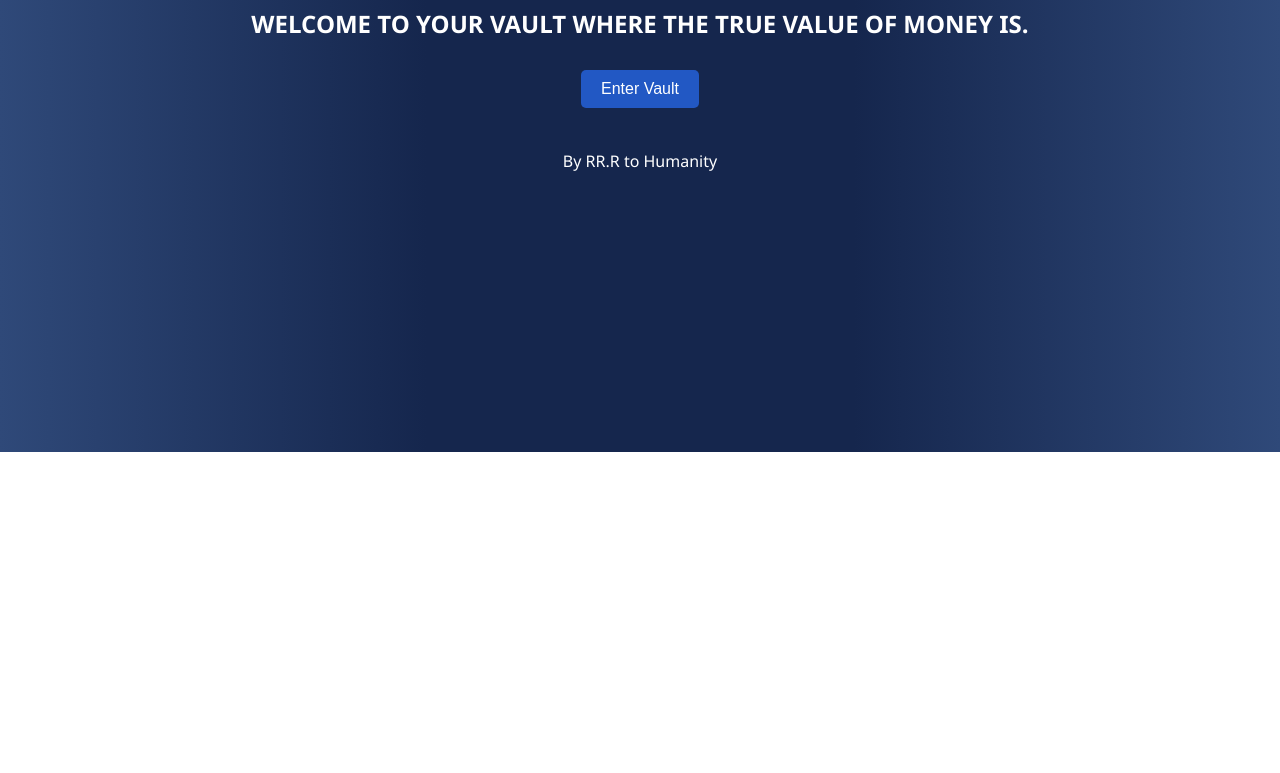
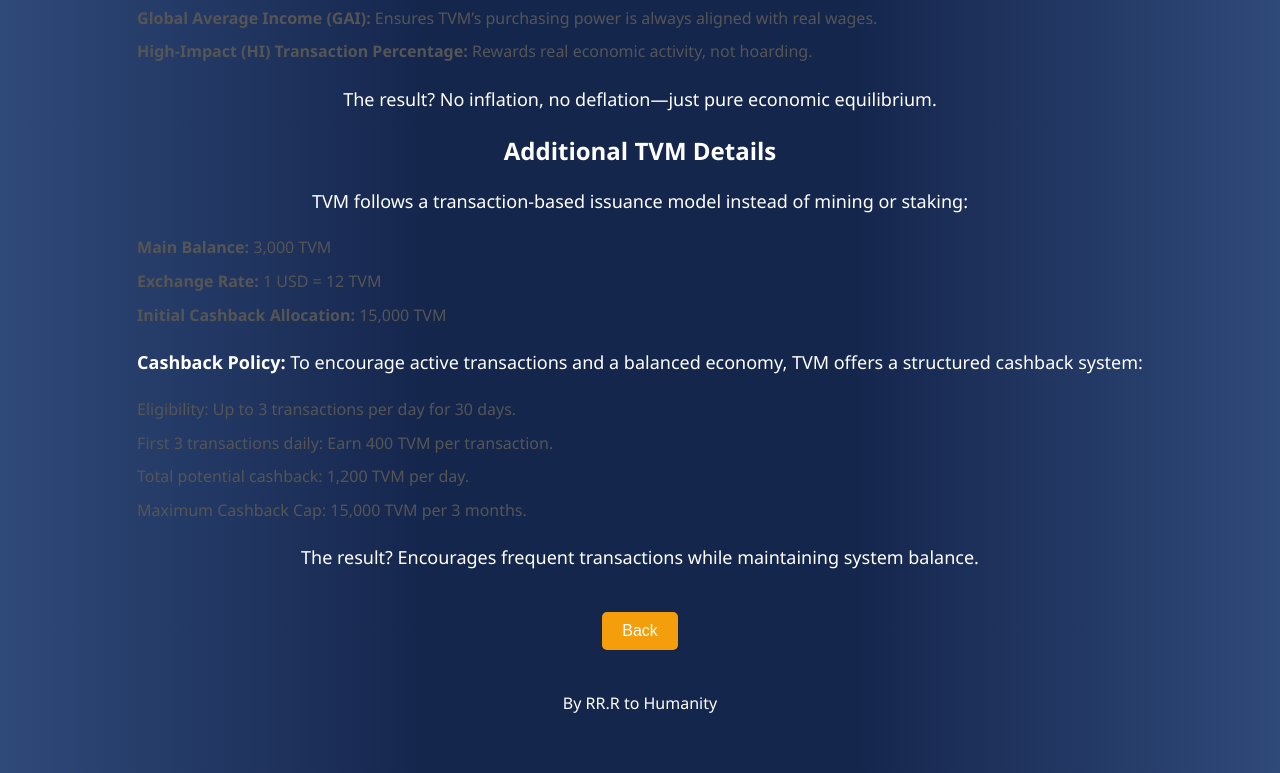
Before and after one commit to RiyadRamadan/BIO-RR.R, a plain HTML site: page index.html in a window 1280 px wide. Shown: the part 388-1161 px from the top of the page. Before the commit the page ends 840 px from the top, so only its background shows below. Drawn offline with Linux system fonts and the light colour scheme.

Commit message:
index.html

```diff
--- a/index.html
+++ b/index.html
@@ -449,6 +449,22 @@
     #passModalSaveBtn:hover {
       background-color: #144180;
     }
+/* New content */
+.new-content p {
+  font-size: 18px;
+  color: #fff;
+  margin: 20px 0;
+}
+
+.back-button {
+  margin-top: 20px;
+  background: #f59e0b;
+  color: #fff;
+}
+
+.back-button:hover {
+  background: #d97706;
+}
 
 
   </style>
@@ -465,6 +481,33 @@
     <!-- Enter Vault button (which might not be functional in your env) -->
     <button id="enterVaultBtn" aria-label="Enter Vault">Enter Vault</button>
   </div>
+<!-- New content to be displayed -->
+<div id="newContent" class="new-content">
+  <h1>How TVM Works</h1>
+  <p>TVM eliminates inflation and financial manipulation by adapting dynamically to two key factors:</p>
+  <ul>
+    <li><strong>Global Average Income (GAI):</strong> Ensures TVM’s purchasing power is always aligned with real wages.</li>
+    <li><strong>High-Impact (HI) Transaction Percentage:</strong> Rewards real economic activity, not hoarding.</li>
+  </ul>
+  <p>The result? No inflation, no deflation—just pure economic equilibrium.</p>
+
+  <h2>Additional TVM Details</h2>
+  <p>TVM follows a transaction-based issuance model instead of mining or staking:</p>
+  <ul>
+    <li><strong>Main Balance:</strong> 3,000 TVM</li>
+    <li><strong>Exchange Rate:</strong> 1 USD = 12 TVM</li>
+    <li><strong>Initial Cashback Allocation:</strong> 15,000 TVM</li>
+  </ul>
+  <p><strong>Cashback Policy:</strong> To encourage active transactions and a balanced economy, TVM offers a structured cashback system:</p>
+  <ul>
+    <li>Eligibility: Up to 3 transactions per day for 30 days.</li>
+    <li>First 3 transactions daily: Earn 400 TVM per transaction.</li>
+    <li>Total potential cashback: 1,200 TVM per day.</li>
+    <li>Maximum Cashback Cap: 15,000 TVM per 3 months.</li>
+  </ul>
+  <p>The result? Encourages frequent transactions while maintaining system balance.</p>
+  <button id="backBtn" class="back-button">Back</button>
+</div>
 
 
   <!--
@@ -576,6 +619,17 @@
         toggleLink.textContent = 'See more';
       }
     }
+// Show new content when the "How TVM Works" button is clicked
+document.getElementById('enterVaultBtn').addEventListener('click', function () {
+  document.getElementById('lockedScreen').classList.add('hidden');
+  document.getElementById('newContent').classList.remove('hidden');
+});
+
+// Go back to the main content when the "Back" button is clicked
+document.getElementById('backBtn').addEventListener('click', function () {
+  document.getElementById('lockedScreen').classList.remove('hidden');
+  document.getElementById('newContent').classList.add('hidden');
+});
 
   </script>
 </body>
```
